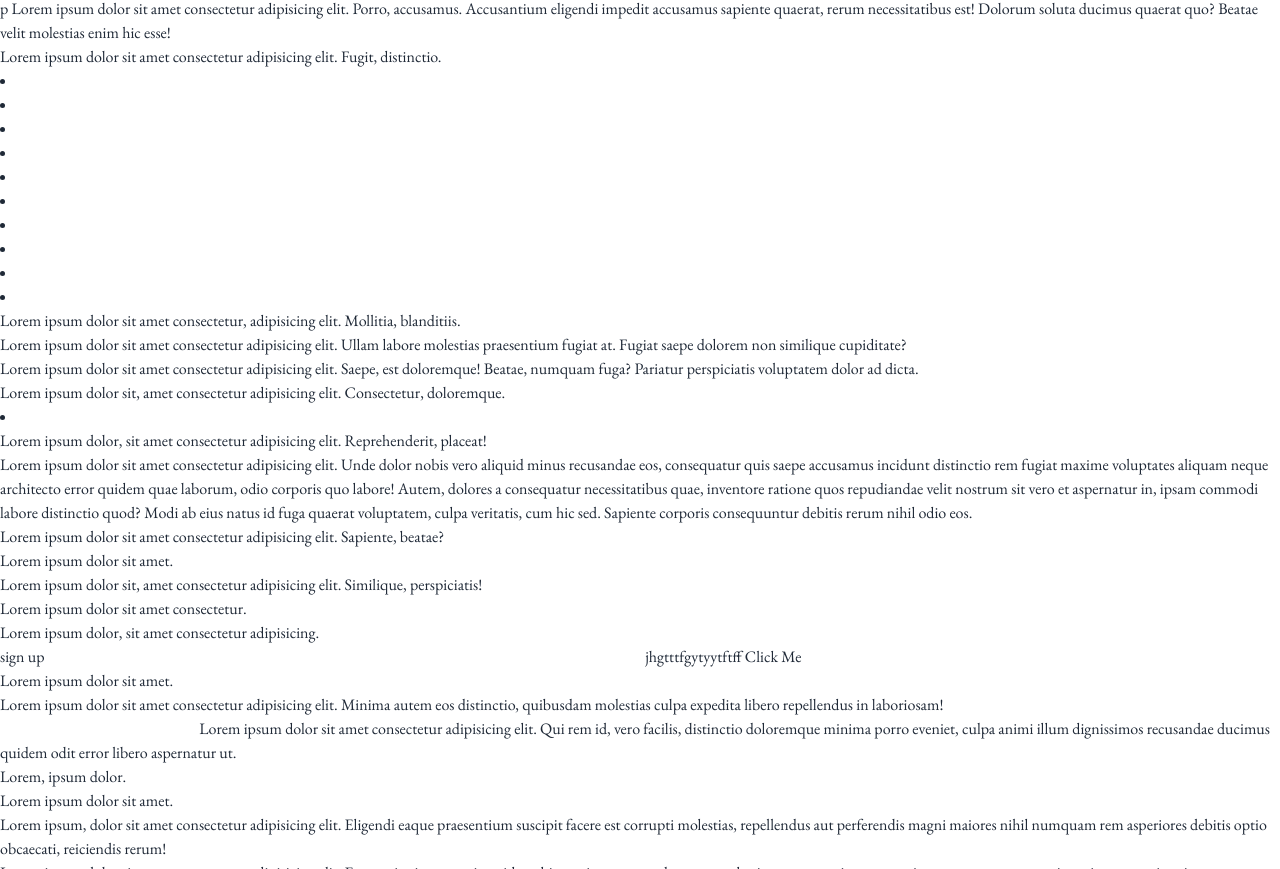
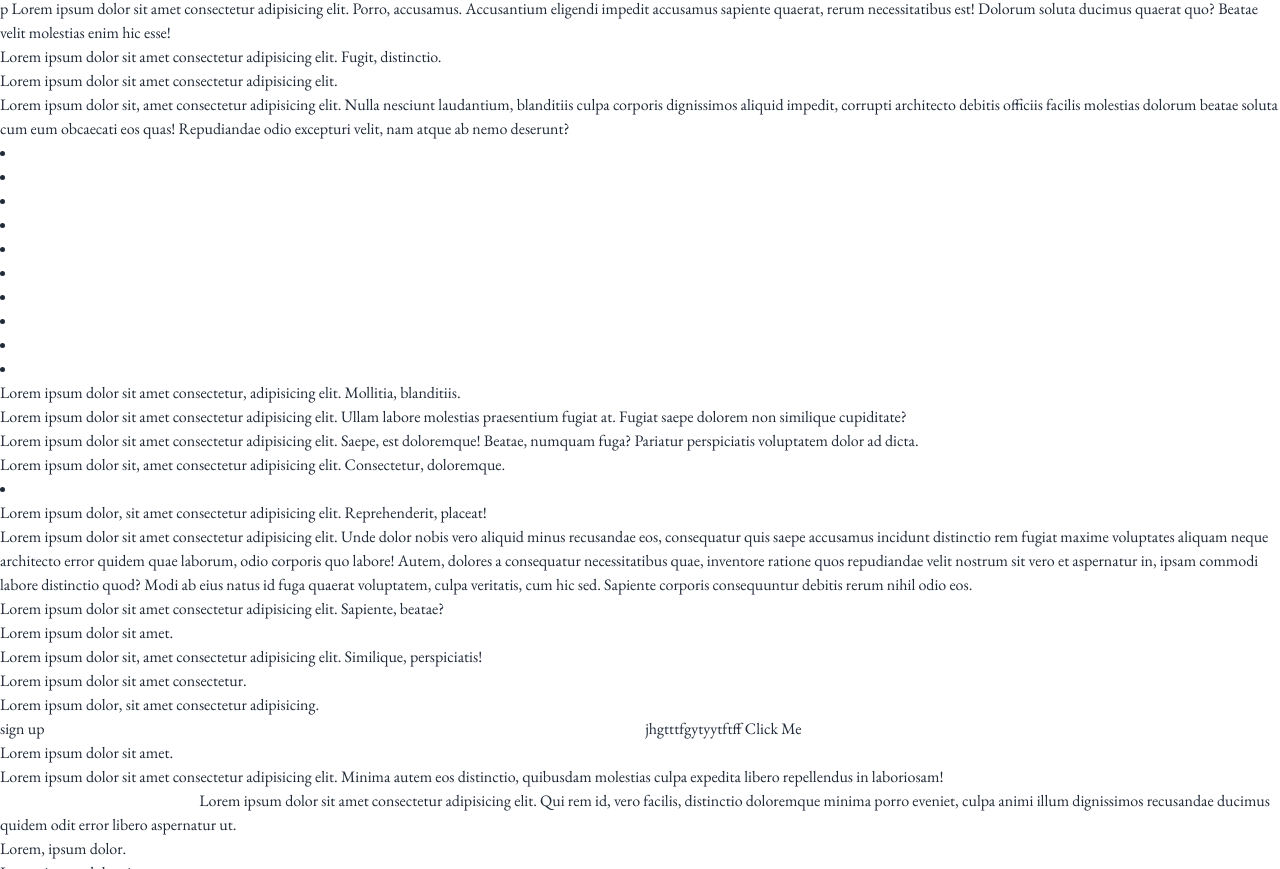
Before and after one commit to imamhossenbu/legal-solution, a plain HTML site: page index.html in a window 1280 px wide. Shown: the part 1199-2068 px from the top of the page. Drawn offline with nearby package versions, Linux system fonts and the light colour scheme.

Commit message:
add heading

```diff
--- a/index.html
+++ b/index.html
@@ -166,6 +166,8 @@
   p
   Lorem ipsum dolor sit amet consectetur adipisicing elit. Porro, accusamus. Accusantium eligendi impedit accusamus sapiente quaerat, rerum necessitatibus est! Dolorum soluta ducimus quaerat quo? Beatae velit molestias enim hic esse!
   <p>Lorem ipsum dolor sit amet consectetur adipisicing elit. Fugit, distinctio.</p>
+  <h4>Lorem ipsum dolor sit amet consectetur adipisicing elit.</h4>
+  <p>Lorem ipsum dolor sit, amet consectetur adipisicing elit. Nulla nesciunt laudantium, blanditiis culpa corporis dignissimos aliquid impedit, corrupti architecto debitis officiis facilis molestias dolorum beatae soluta cum eum obcaecati eos quas! Repudiandae odio excepturi velit, nam atque ab nemo deserunt?</p>
   <li></li>
   <li></li>
   <li></li>
```
